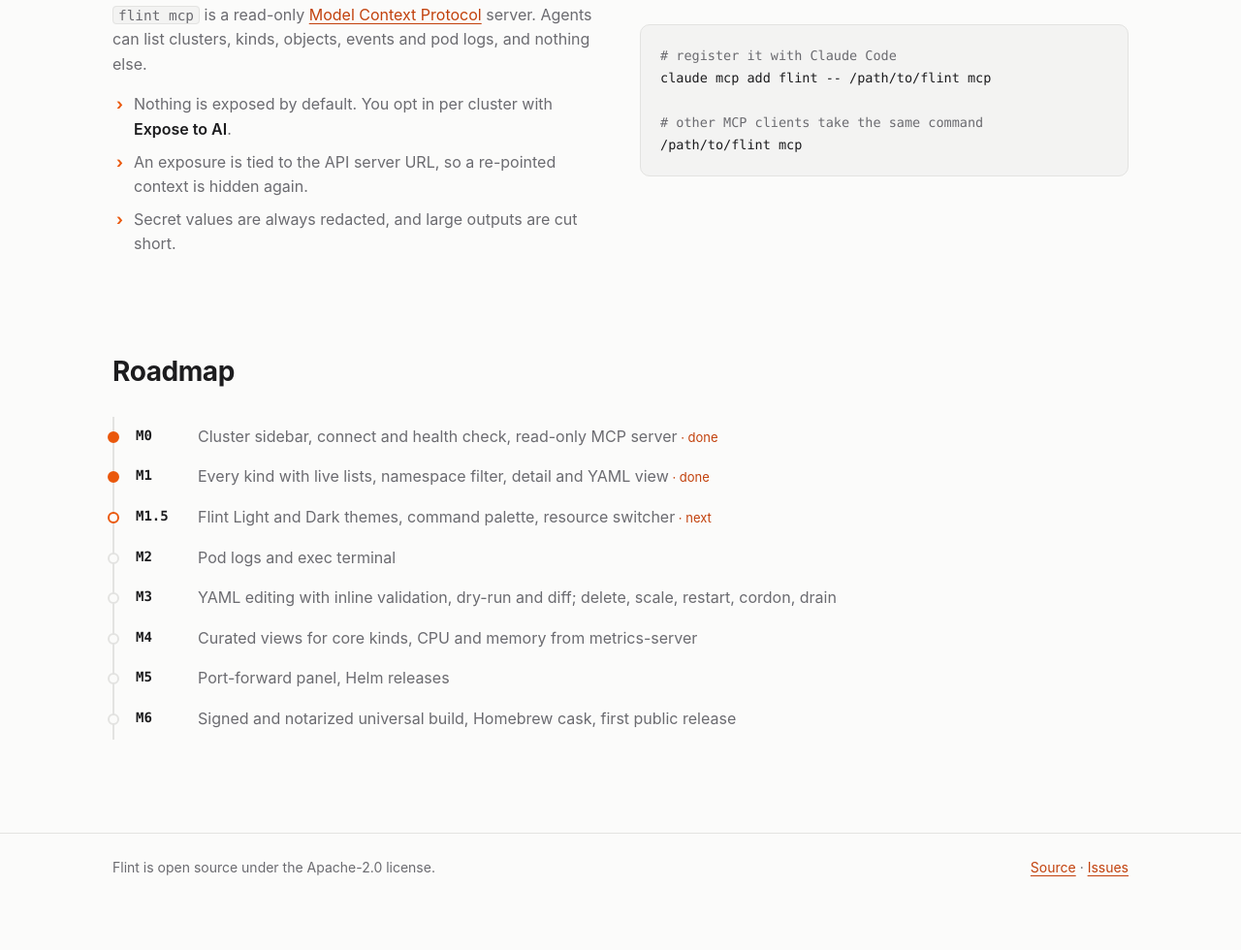
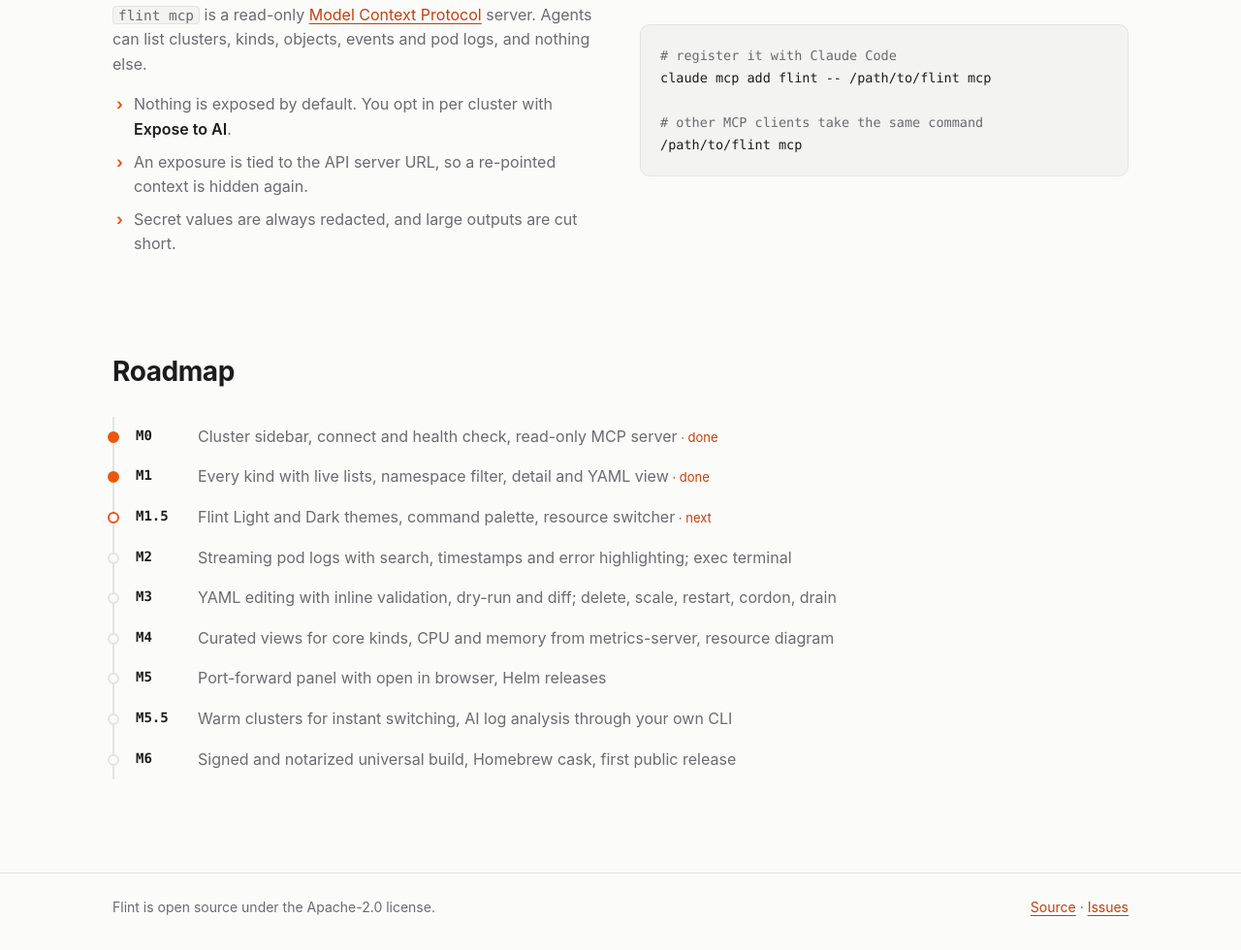
Before and after one commit to Sealos/flint, a plain HTML site: page site/index.html in a window 1280 px wide. Shown: the part 1658-2638 px from the top of the page at 97% size. Before the commit the page ends 2596 px from the top, so only its background shows below. Drawn offline with Linux system fonts and the light colour scheme.

Commit message:
docs: add M5.5 and the new features to the website roadmap

```diff
--- a/site/index.html
+++ b/site/index.html
@@ -142,10 +142,11 @@ claude mcp add flint -- /path/to/flint mcp
         <li class="done"><b>M0</b><span>Cluster sidebar, connect and health check, read-only MCP server</span></li>
         <li class="done"><b>M1</b><span>Every kind with live lists, namespace filter, detail and YAML view</span></li>
         <li class="next"><b>M1.5</b><span>Flint Light and Dark themes, command palette, resource switcher</span></li>
-        <li><b>M2</b><span>Pod logs and exec terminal</span></li>
+        <li><b>M2</b><span>Streaming pod logs with search, timestamps and error highlighting; exec terminal</span></li>
         <li><b>M3</b><span>YAML editing with inline validation, dry-run and diff; delete, scale, restart, cordon, drain</span></li>
-        <li><b>M4</b><span>Curated views for core kinds, CPU and memory from metrics-server</span></li>
-        <li><b>M5</b><span>Port-forward panel, Helm releases</span></li>
+        <li><b>M4</b><span>Curated views for core kinds, CPU and memory from metrics-server, resource diagram</span></li>
+        <li><b>M5</b><span>Port-forward panel with open in browser, Helm releases</span></li>
+        <li><b>M5.5</b><span>Warm clusters for instant switching, AI log analysis through your own CLI</span></li>
         <li><b>M6</b><span>Signed and notarized universal build, Homebrew cask, first public release</span></li>
       </ol>
     </section>
```
